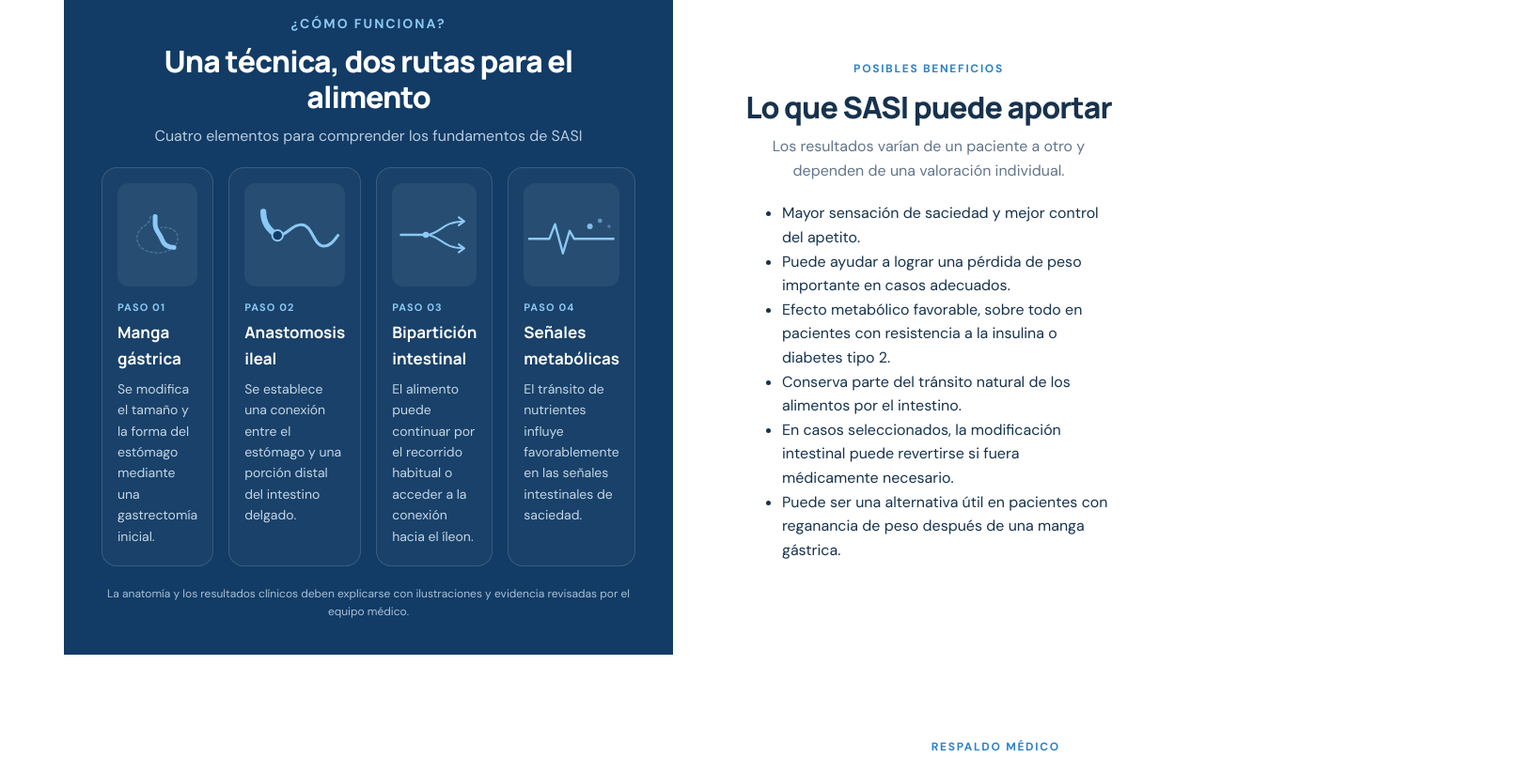
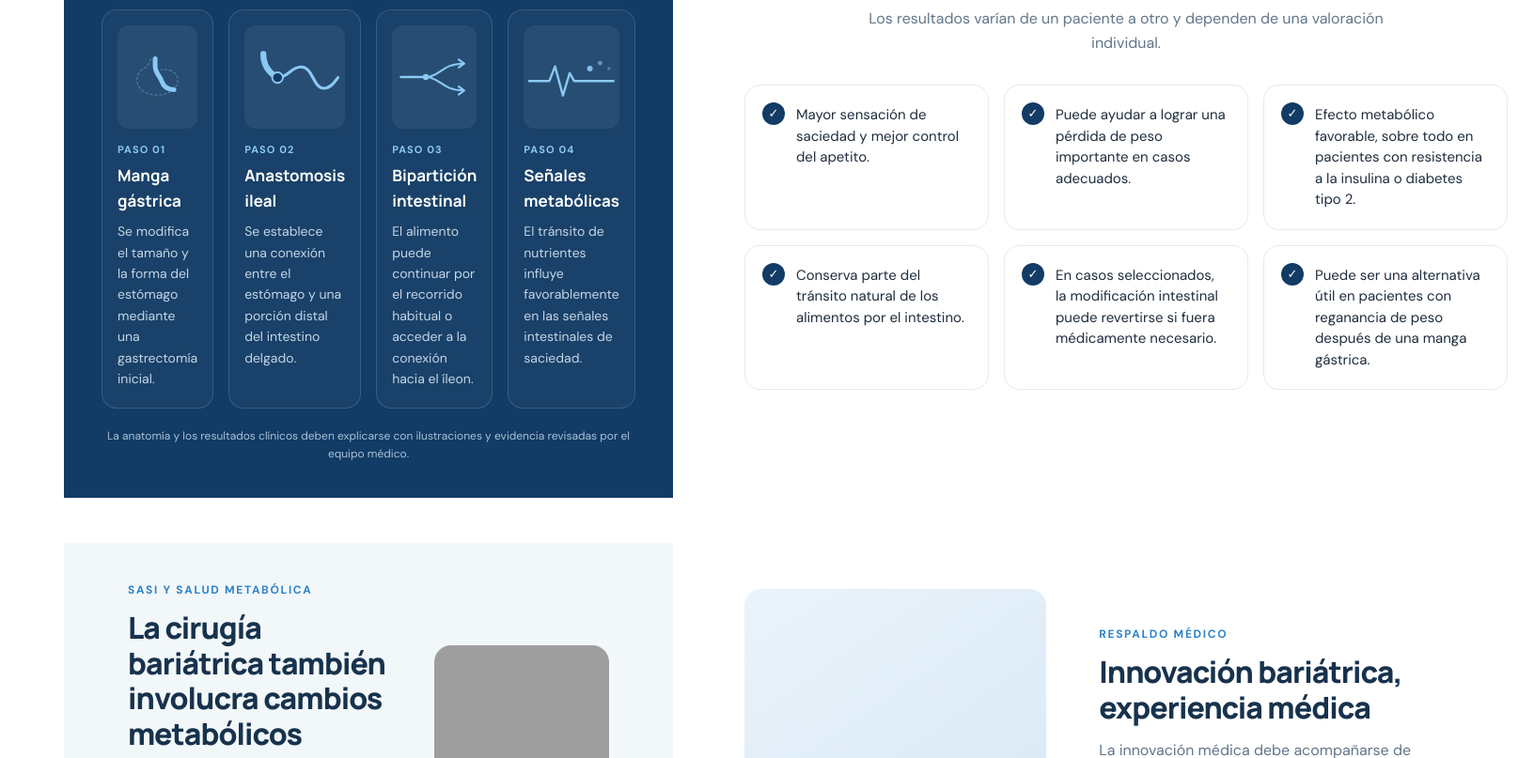
Before and after one commit to amisraeljai1967-alt/sasi-blog, a plain HTML site: page index.html in a window 1280 px wide. Shown: the part 1424-2231 px from the top of the page at 94% size, 1632 px wide, since content can reach past the window. Drawn offline with Linux system fonts and the light colour scheme; grey boxes are pictures that could not be loaded.

Commit message:
Implement benefits grid styles in styles.css
Add styles for benefits grid layout and items

```diff
--- a/styles.css
+++ b/styles.css
@@ -230,3 +230,6 @@ h2 { font-size: clamp(1.6rem, 2.5vw, 2.15rem); font-weight: 800; margin-bottom:
   .mechanism-grid { grid-template-columns: 1fr; }
   .hero-actions .button { width: 100%; }
 }
+.benefits-grid{list-style:none;margin:32px auto 0;padding:0;max-width:1000px;display:grid;grid-template-columns:repeat(auto-fit,minmax(260px,1fr));gap:16px}
+.benefits-grid li{background:#fff;border:1px solid #e3ebf3;border-radius:16px;padding:20px 20px 20px 54px;position:relative;font-size:15px;line-height:1.5;color:#1f2d3d}
+.benefits-grid li::before{content:"✓";position:absolute;left:18px;top:18px;width:24px;height:24px;border-radius:50%;background:#123B65;color:#fff;font-size:13px;display:flex;align-items:center;justify-content:center}
```
